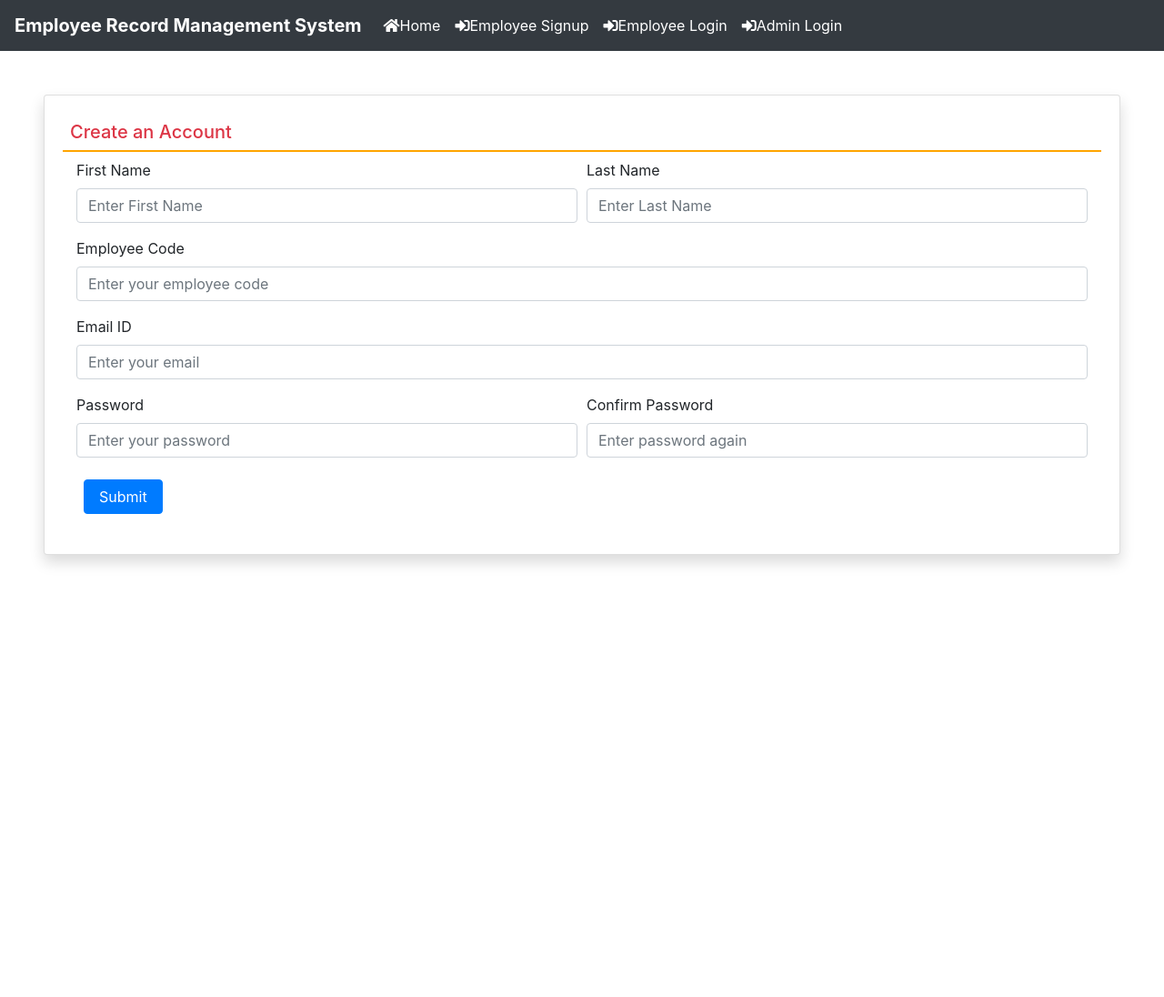
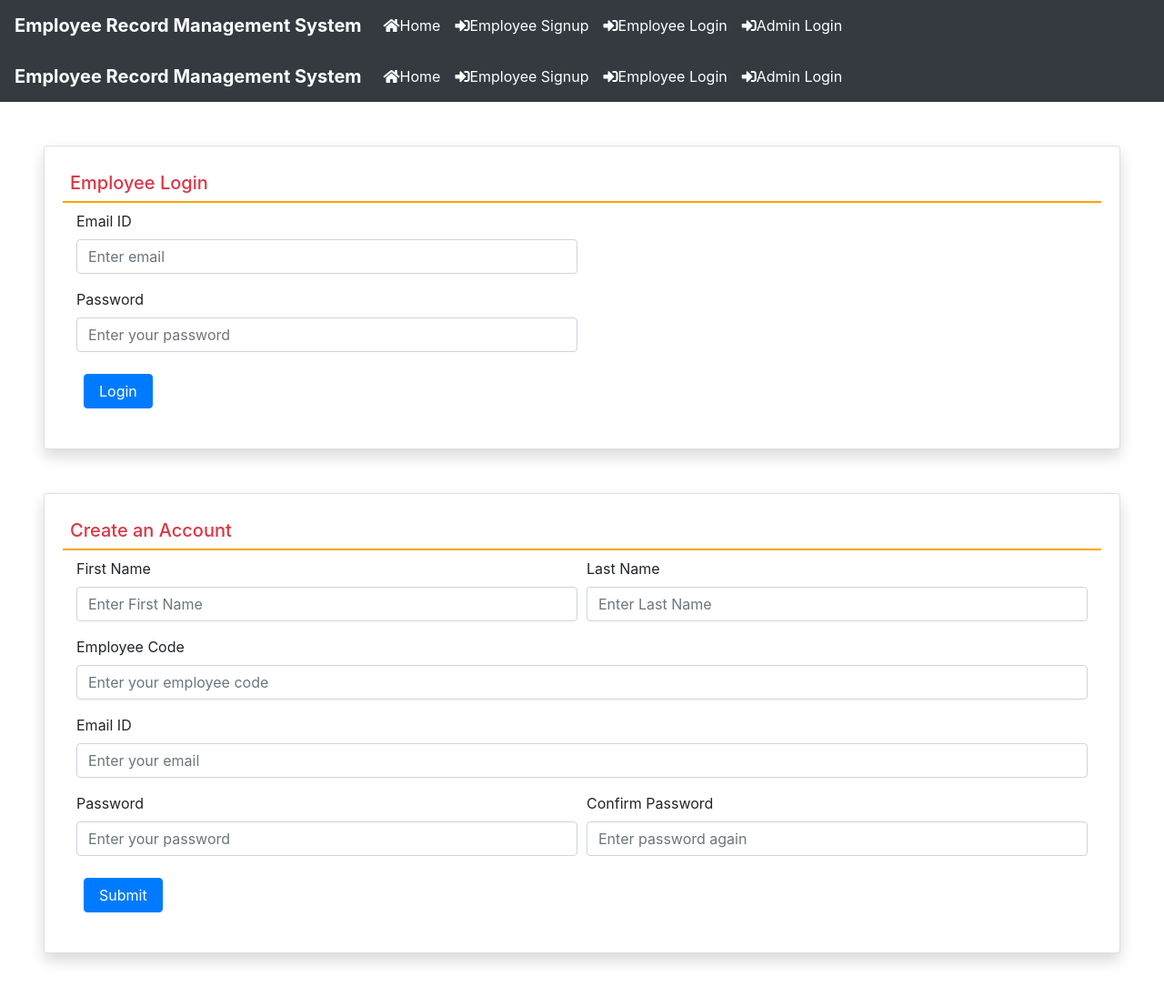
Before and after one commit to Kartikjoshi14/Employee_Management_System_py, a Django app: page /registration in a window 1280 px wide. Shown: the whole page at 91% size. Before the commit the page ends 621 px from the top, so only its background shows below. Run offline with Django 5.2, Linux system fonts and the light colour scheme.

Commit message:
Day 4 : designed the employee login base and rendered employee home access page

```diff
--- a/EmployeeRecordMgmt/EmployeeRecordMgmt/urls.py
+++ b/EmployeeRecordMgmt/EmployeeRecordMgmt/urls.py
@@ -22,5 +22,6 @@
     path('', index,name = 'index'),
     path('registration', registration,name = 'registration'),
     path('emp_login', emp_login,name = 'emp_login'),
+    path('emp_home', emp_home,name = 'emp_home'),
 
 ]
--- a/EmployeeRecordMgmt/employee/templates/emp_login.html
+++ b/EmployeeRecordMgmt/employee/templates/emp_login.html
@@ -0,0 +1,47 @@
+{% include 'header.html'%}
+
+<div class=" card shadow m-5">
+    <div class="card-body">
+        <h5 class="p-2 text-danger" style=" border-bottom : 2px solid orange "> Employee Login </h5>
+
+        <div class=" container-fluid">
+            <form method="post">
+                {% csrf_token %}
+                <div class=" form-row">
+                    <div class="col-sm-6">
+                        <div class="form-group">
+                            <label>Email ID</label>
+                            <input type="email" name="emailid" class="form-control" placeholder="Enter email" required>
+                        </div>
+                    </div>
+                </div>
+                <div class=" form-row">
+                    <div class="col-sm-6">
+                        <div class="form-group">
+                            <label>Password</label>
+                            <input type="password" name="password" class="form-control"
+                                placeholder="Enter your password" required>
+                        </div>
+                    </div>
+                </div>
+
+
+                <input type="submit" value="Login" class="m-2 px-3 btn btn-primary">
+            </form>
+        </div>
+    </div>
+</div>
+
+{% if error == "no" %}
+<script>
+    alert('Login Succesfully');
+    window.location = ('{% url 'emp_home' %}');
+</script>
+{% endif %}
+{% if error == "yes" %}
+
+<script>
+    alert('Invalid login credentials, Try Again');
+
+</script>
+{% endif %}
--- a/EmployeeRecordMgmt/employee/templates/header.html
+++ b/EmployeeRecordMgmt/employee/templates/header.html
@@ -26,11 +26,11 @@
                 <a class="nav-link" href="#"><i class="fa fa-home"></i>Home</a>
             </li>
             <li class="nav-item">
-                <a class="nav-link" href="{% url 'registration'%}"><i class="fas fa-sign-in-alt "></i>Employee
+                <a class="nav-link" href="{% url 'registration' %}"><i class="fas fa-sign-in-alt "></i>Employee
                     Signup</a>
             </li>
             <li class="nav-item">
-                <a class="nav-link" href="#"><i class="fas fa-sign-in-alt "></i>Employee Login</a>
+                <a class="nav-link" href="{% url 'emp_login' %}"><i class="fas fa-sign-in-alt "></i>Employee Login</a>
             </li>
             <li class="nav-item">
                 <a class="nav-link" href="#"><i class="fas fa-sign-in-alt "></i>Admin Login</a>
--- a/EmployeeRecordMgmt/employee/views.py
+++ b/EmployeeRecordMgmt/employee/views.py
@@ -1,5 +1,6 @@
 from django.shortcuts import render
 from .models import *
+from django.contrib.auth import login,logout,authenticate
 
 # Create your views here.
 def index(request):
@@ -23,4 +24,17 @@
     return render(request,'registration.html',locals())
 
 def emp_login(request):
-    return render(request,'emp_login.html')
+    error = ""
+    if request.method == "POST":
+        u=request.POST['emailid']
+        p=request.POST['password']
+        user = authenticate(username=u,password=p)
+        if user:
+            login(request,user)
+            error = "no"
+        else:
+            error = "yes"
+    return render(request,'emp_login.html',locals())
+
+def emp_home(request):
+    return render(request,'emp_home.html')
```
Also changed, not shown: EmployeeRecordMgmt/employee/templates/emp_base.html (added, +30 -0 lines), EmployeeRecordMgmt/db.sqlite3, EmployeeRecordMgmt/employee/templates/emp_home.html (added).
